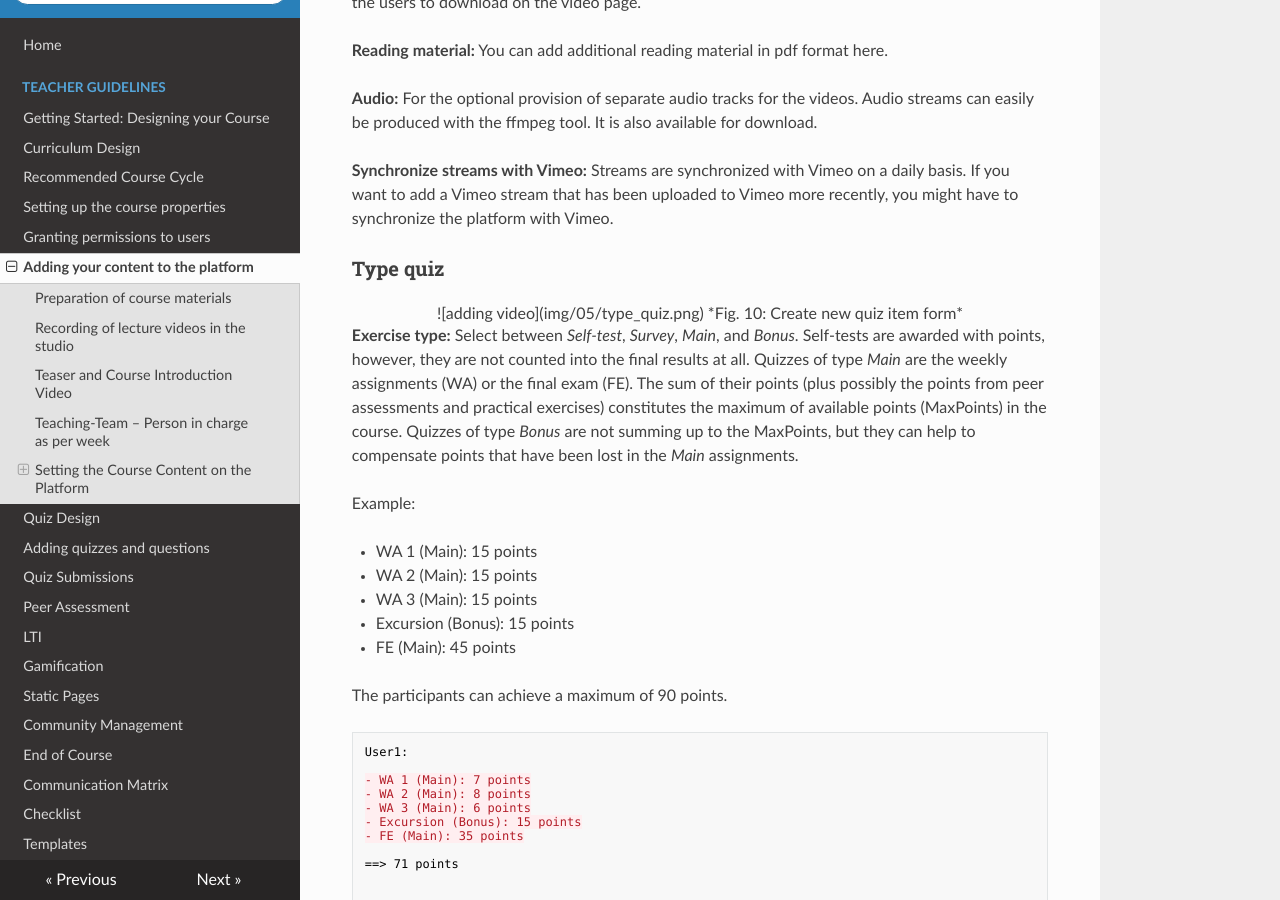
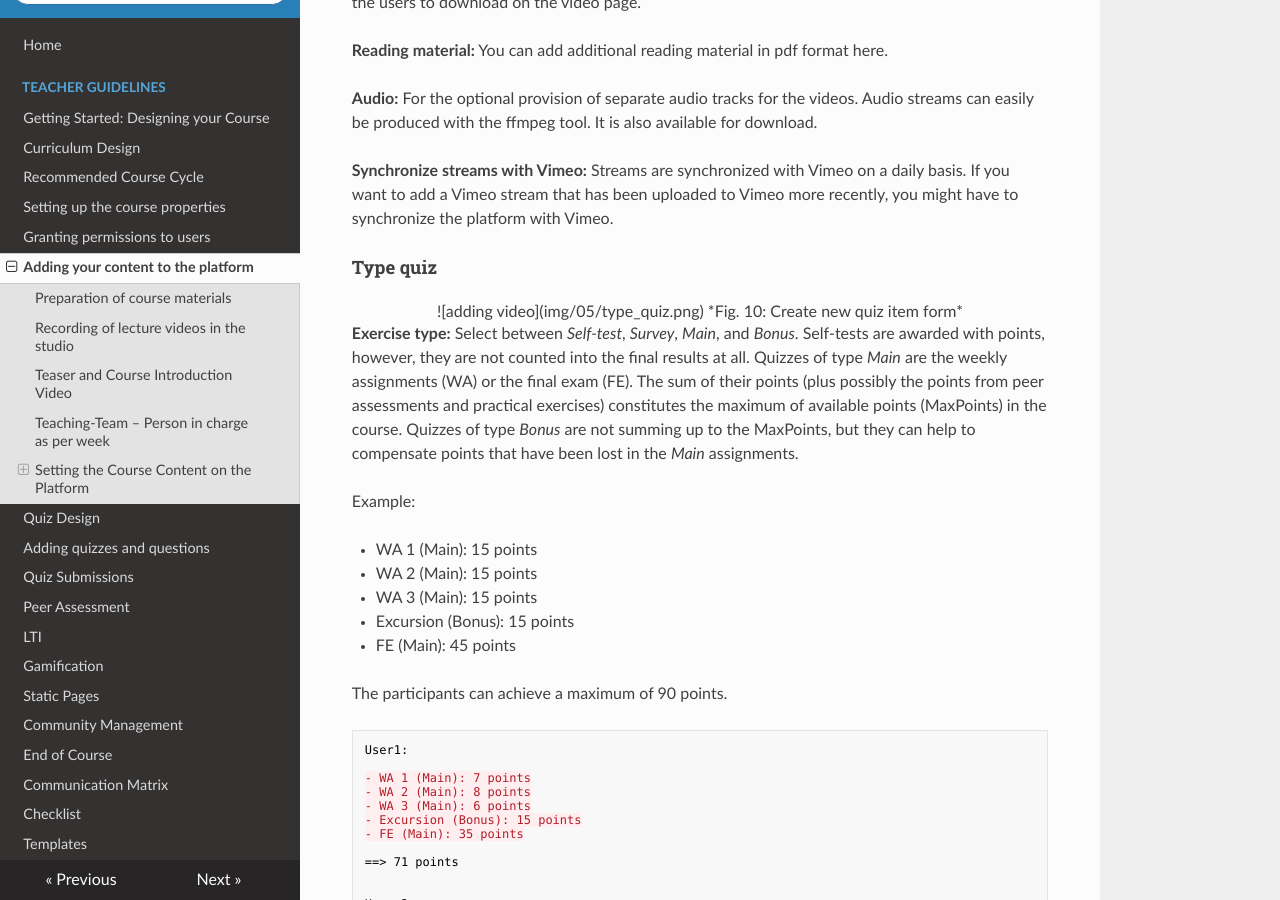
Before and after one commit to openHPI/TeachingTeamGuidelines, an MkDocs documentation site: the page built from docs/05_adding-content.md, in a window 1280 px wide and 900 px high, scrolled down 5303 px. Built offline with MkDocs 1.6.1, drawn with Linux system fonts in a browser that asks for light colours; nearby versions of some CDN libraries; old or Windows-style settings are respelled for this version of MkDocs.

```diff
--- a/docs/05_adding-content.md
+++ b/docs/05_adding-content.md
@@ -254,7 +254,7 @@ Subtitles can also be generated from external agencies like poliTrans (MLLP) or
 
 **Synchronize streams with Vimeo:** Streams are synchronized with Vimeo on a daily basis. If you want to add a Vimeo stream that has been uploaded to Vimeo more recently, you might have to synchronize the platform with Vimeo.
 
-### Type quiz
+#### Type quiz
 
 <center>
 
@@ -315,7 +315,7 @@ This of course can be adjusted to your needs. If you e.g. want to make sure that
 
 **Unlimited attempts / Allowed attempts:** *Self-tests* are provided with unlimited attempts, attempts for *Main* and *Bonus* exercises should be limited. *Surveys* need to be limited to one attempt.
 
-### Type external exercise tool
+#### Type external exercise tool
 This option allows to add custom tools for practical exercises.
 Any tool that supports the [Learning Tools Interoperability(LTI)](http://www.imsglobal.org/lti/) standard can be added here.
 
@@ -357,7 +357,7 @@ Any tool that supports the [Learning Tools Interoperability(LTI)](http://www.ims
 **Additional parameters for this exercise:** Some tool providers require additional parameters. These can be set here as key value pairs. Consult the tool providers documentation to see which parameters are required.
 
 
-### Type peer assessment
+#### Type peer assessment
 Peer assessment provides the possibility to scale out exercises that can not be graded automatically.
 Participants will be enabled to grade each others work.
 
```
